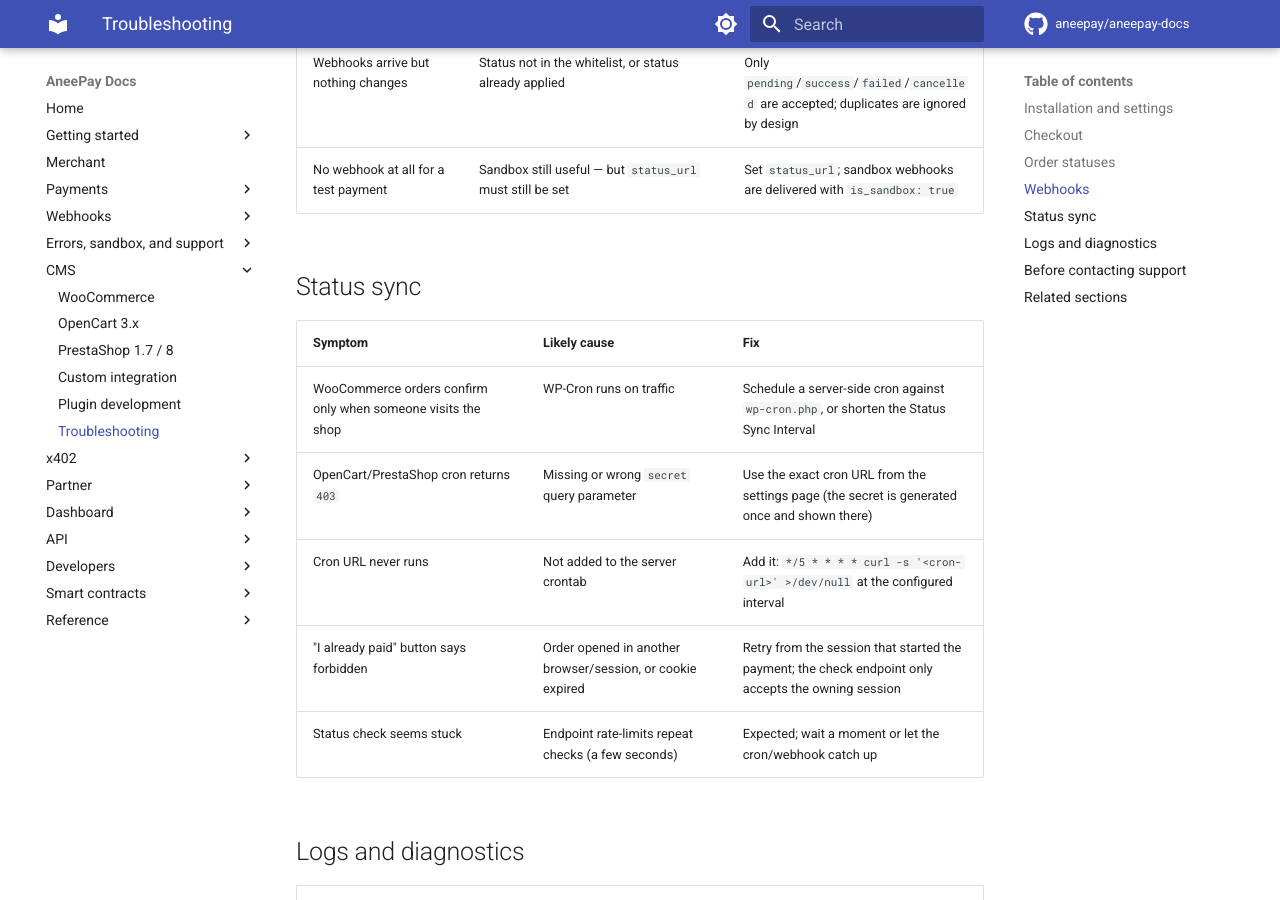
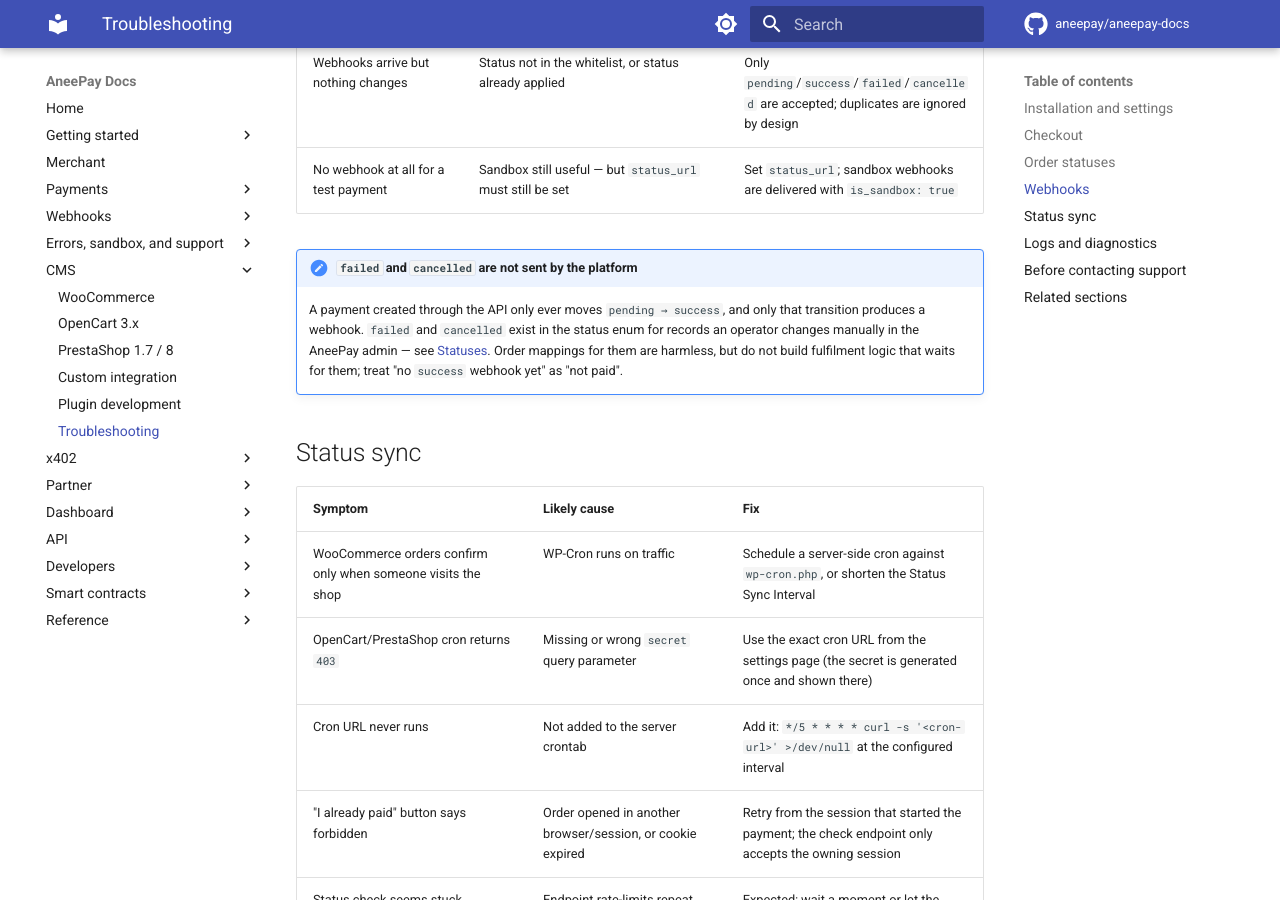
Before and after one commit to aneepay/aneepay-docs, an MkDocs documentation site: the page built from docs/cms/troubleshooting.md, in a window 1280 px wide and 900 px high, scrolled down 2688 px. Built offline with MkDocs 1.6.1 and Material for MkDocs 9.7.7, drawn with Linux system fonts in a browser that asks for light colours; comment, search, counter and statistics services are not loaded.

Commit message:
docs: note that failed and cancelled statuses are never emitted
Only pending -> success happens, and a success webhook is the only event sent;
CMS mappings for failed/cancelled cover manual admin changes only.

```diff
--- a/docs/cms/troubleshooting.md
+++ b/docs/cms/troubleshooting.md
@@ -48,6 +48,15 @@ specific to the plugins.
 | Webhooks arrive but nothing changes         | Status not in the whitelist, or status already applied                                          | Only `pending`/`success`/`failed`/`cancelled` are accepted; duplicates are ignored by design |
 | No webhook at all for a test payment        | Sandbox still useful — but `status_url` must still be set                                       | Set `status_url`; sandbox webhooks are delivered with `is_sandbox: true`                     |
 
+!!! note "`failed` and `cancelled` are not sent by the platform"
+
+    A payment created through the API only ever moves `pending → success`, and
+    only that transition produces a webhook. `failed` and `cancelled` exist in
+    the status enum for records an operator changes manually in the AneePay
+    admin — see [Statuses](../reference/statuses-and-codes.md). Order mappings
+    for them are harmless, but do not build fulfilment logic that waits for
+    them; treat "no `success` webhook yet" as "not paid".
+
 ## Status sync
 
 | Symptom                                                      | Likely cause                                               | Fix                                                                                                 |
```
Also changed, not shown: docs/cms/prestashop.md (+3 -0 lines), docs/cms/woocommerce.md (+3 -0 lines), docs/webhooks/payload-and-signature.md (+4 -2 lines).
